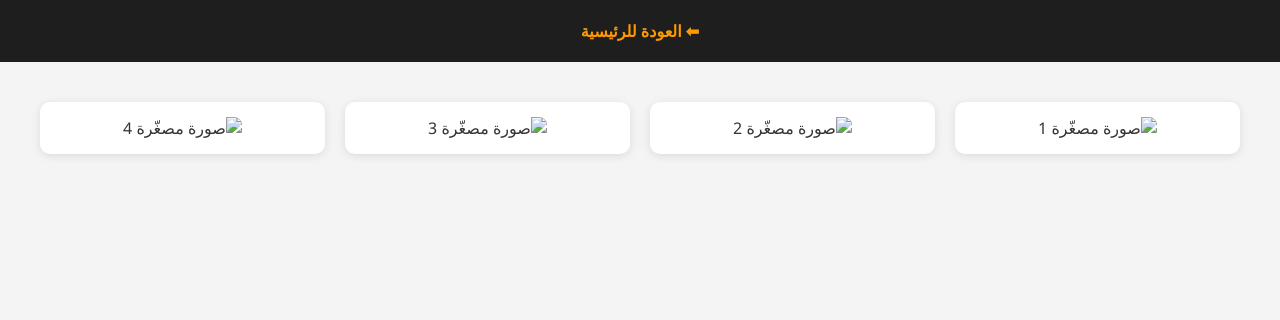
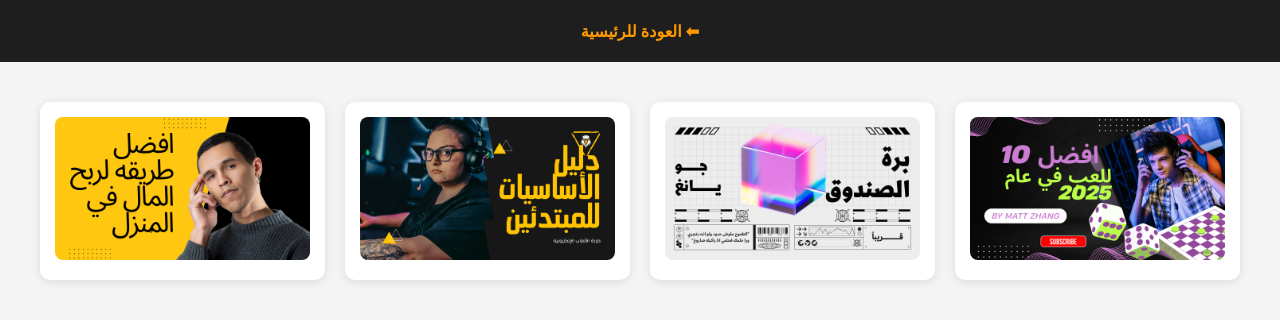
Before and after one commit to dhoigeec/Html-, a plain HTML site: page thumbnails.html in a window 1280 px wide. Shown: the part 106-426 px from the top of the page. Drawn offline with Linux system fonts and the light colour scheme.

Commit message:
Add files via upload

```diff
--- a/thumbnails.html
+++ b/thumbnails.html
@@ -50,10 +50,10 @@
     <a href="index.html">⬅ العودة للرئيسية</a>
   </header>
   <div class="container">
-    <div class="thumb"><img src="thumb1.jpg" alt="صورة مصغّرة 1"></div>
-    <div class="thumb"><img src="thumb2.jpg" alt="صورة مصغّرة 2"></div>
-    <div class="thumb"><img src="thumb3.jpg" alt="صورة مصغّرة 3"></div>
-    <div class="thumb"><img src="thumb4.jpg" alt="صورة مصغّرة 4"></div>
+    <div class="thumb"><img src="top50.png" alt="صورة مصغّرة 1"></div>
+    <div class="thumb"><img src="hyt.png" alt="صورة مصغّرة 2"></div>
+    <div class="thumb"><img src="lkj.png" alt="صورة مصغّرة 3"></div>
+    <div class="thumb"><img src="ooooo.png" alt="صورة مصغّرة 4"></div>
   </div>
 </body>
 </html>
```
Also changed, not shown: logos.html (+4 -4 lines), hhh.jpg (added), hyt.png (added), kkk.jpg (added), lkj.png (added), llll.jpg (added), ooooo.png (added), top50.png (added), 1 other file.
